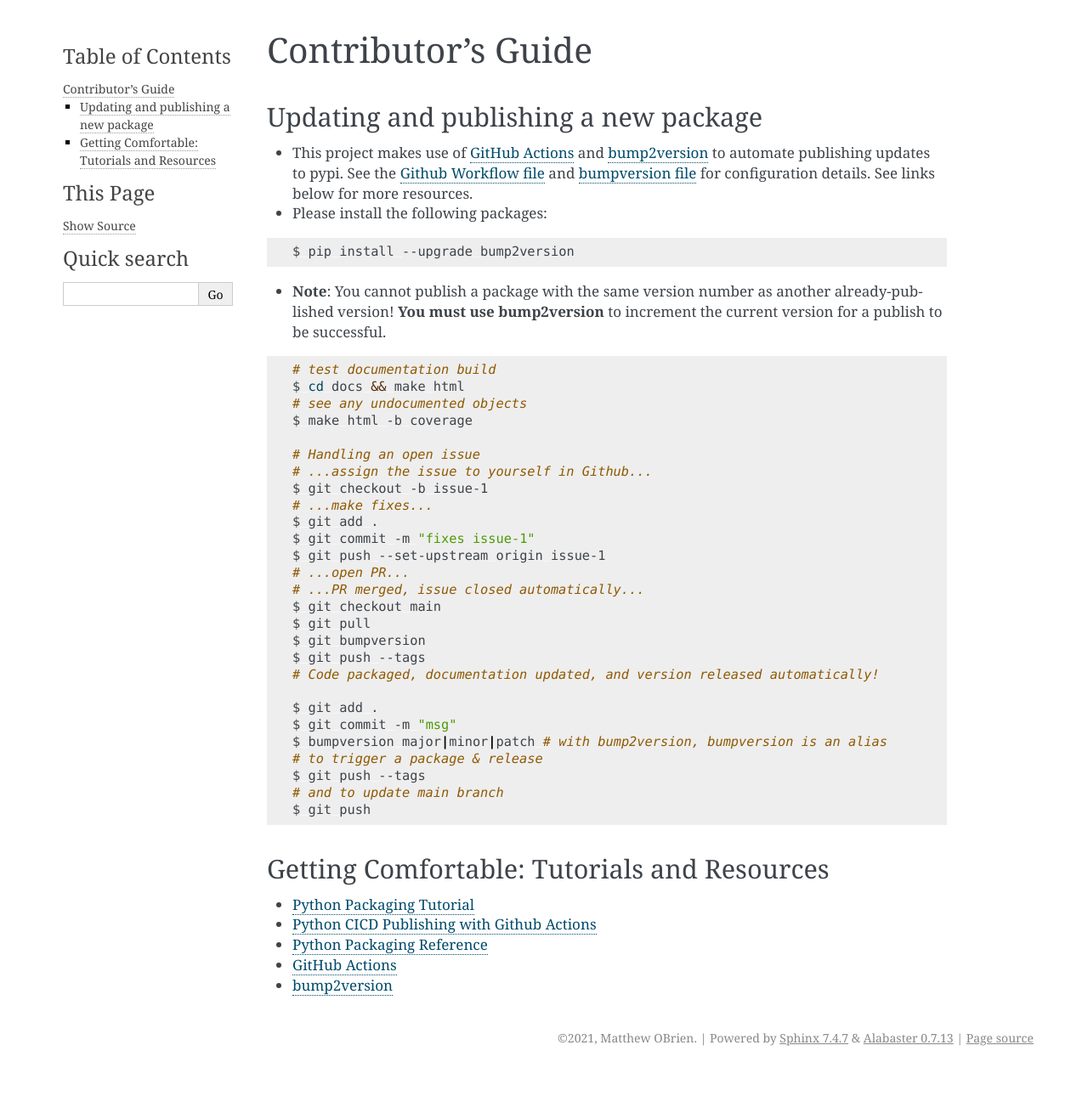
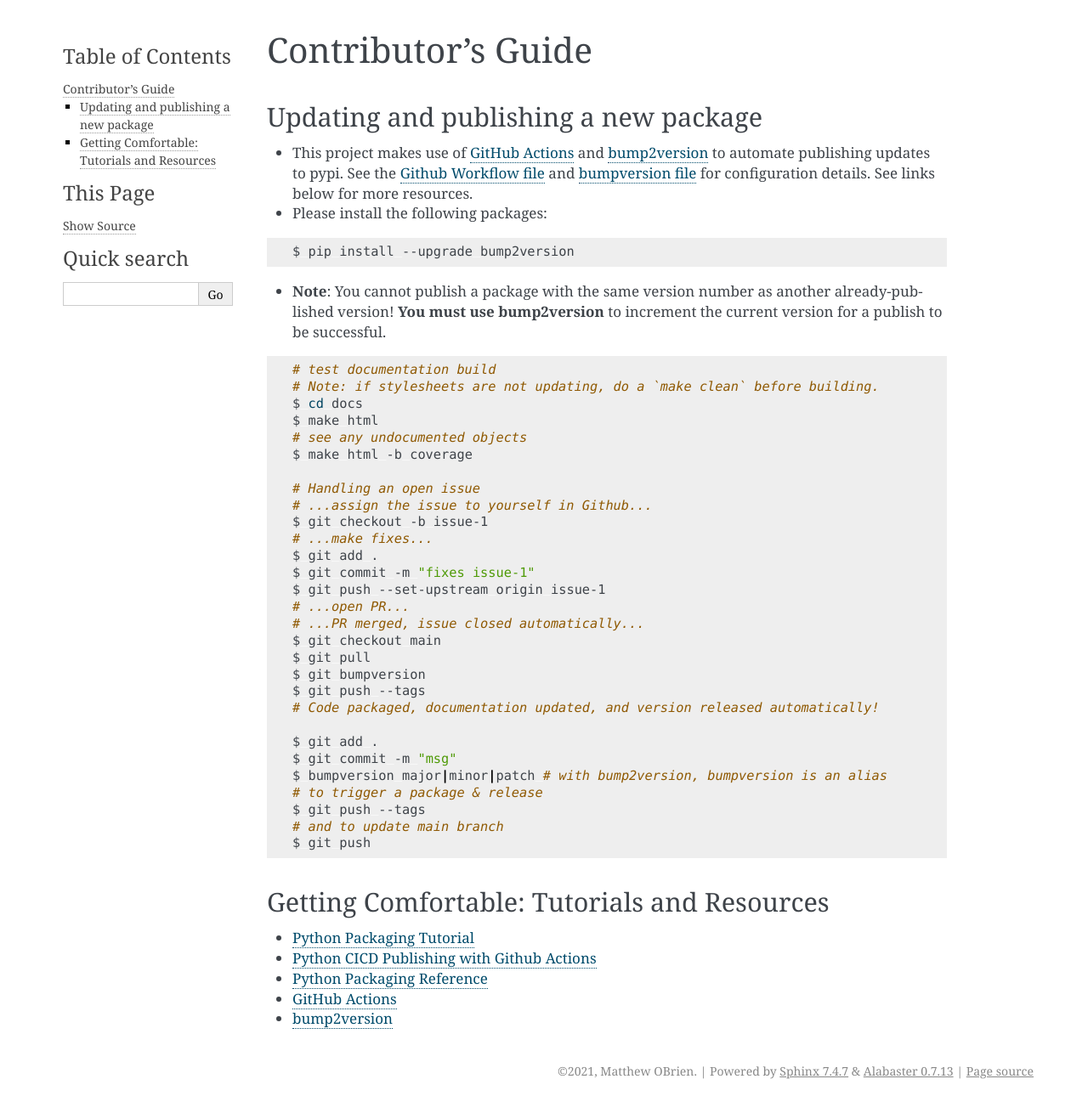
Before and after one commit to broadinstitute/bibtutils, a Sphinx documentation site: the page built from docs/contributing.rst, in a window 1280 px wide. Shown: the whole page at 85% size. Built offline with Sphinx 7.4.7, drawn with Linux system fonts in a browser that asks for light colours; before the commit the page ends 1271 px from its top, so only the background shows below that.

Commit message:
tips for updating docs

```diff
--- a/docs/contributing.rst
+++ b/docs/contributing.rst
@@ -25,7 +25,9 @@ Updating and publishing a new package
 .. code:: bash
 
    # test documentation build
-   $ cd docs && make html
+   # Note: if stylesheets are not updating, do a `make clean` before building.
+   $ cd docs
+   $ make html
    # see any undocumented objects
    $ make html -b coverage
 
```
